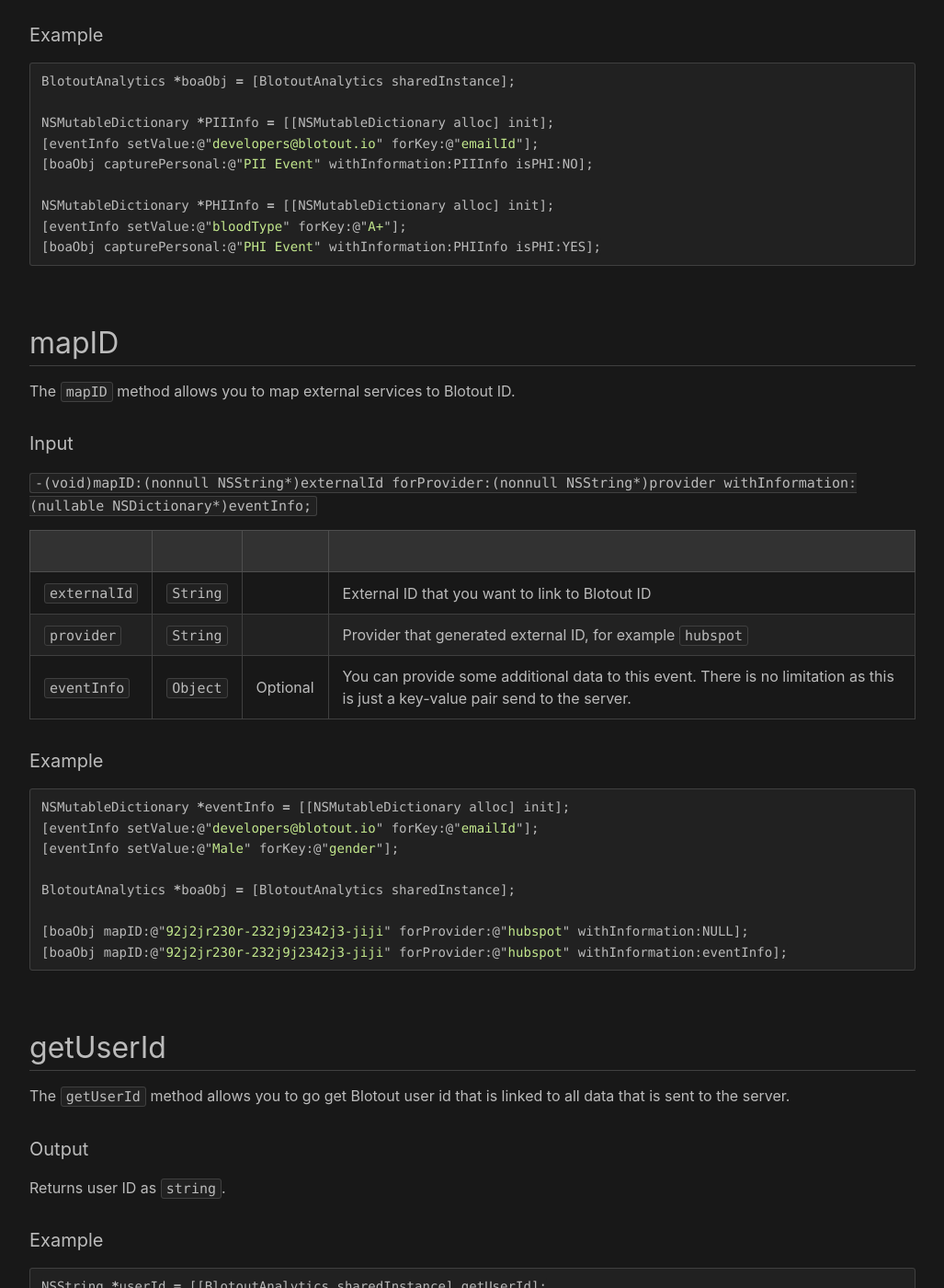
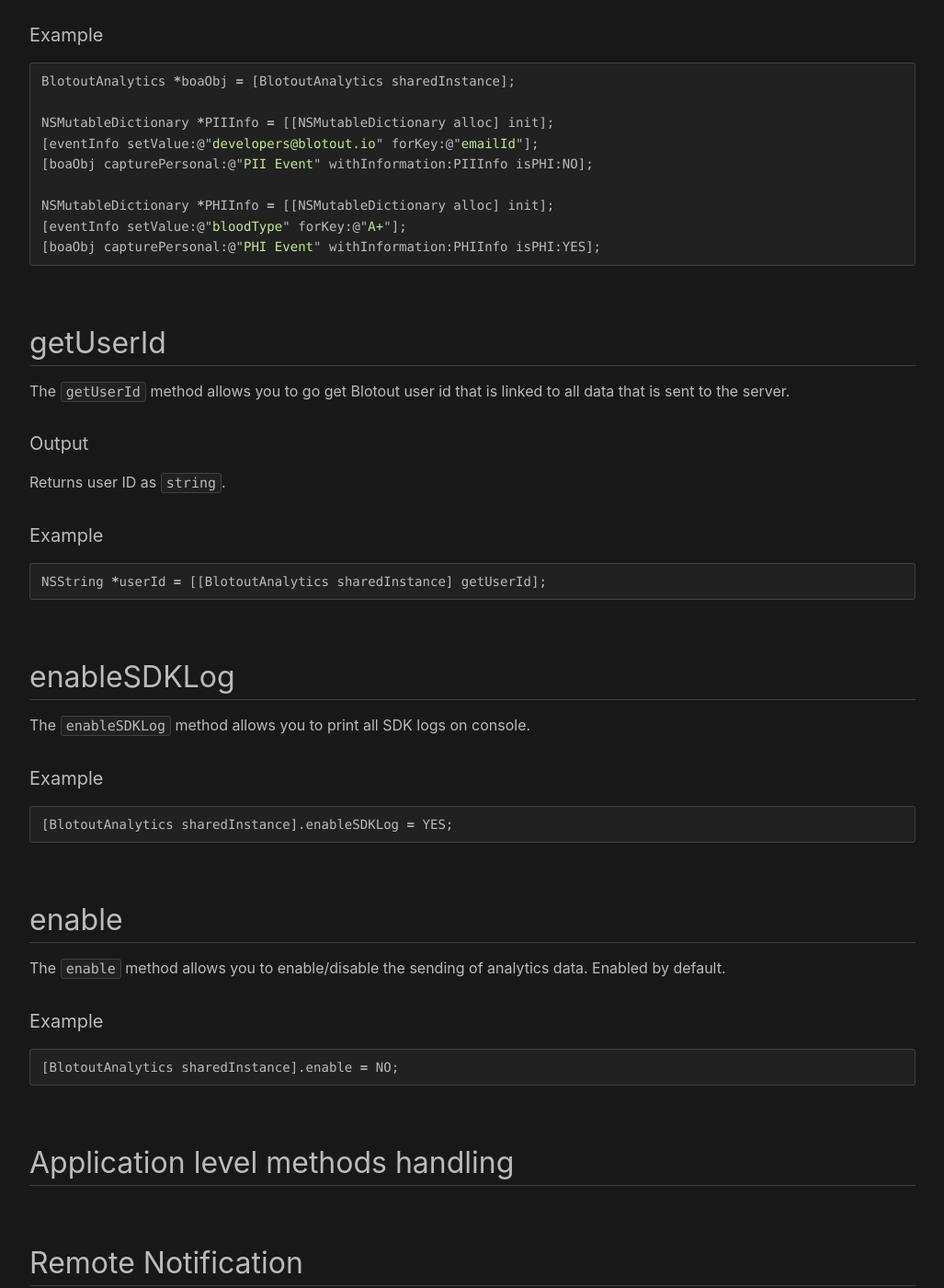
Before and after one commit to blotoutio/sdk-ios, a Jekyll site: the page built from docs/basic_apis.md, in a window 1280 px wide and 1400 px high, scrolled down 2153 px. Shown: the whole window at 92% size, without its empty margins (126-1153 px from the left). Built offline with Jekyll 4.4.1, drawn with Linux system fonts in a browser that asks for light colours; our own code applies the rules of GitHub Pages for plain Markdown files.

Commit message:
Updates mapID to the latest
Resolves #3

````diff
--- a/docs/api.md
+++ b/docs/basic_apis.md
@@ -69,31 +69,6 @@ NSMutableDictionary *PIIInfo = [[NSMutableDictionary alloc] init];
 NSMutableDictionary *PHIInfo = [[NSMutableDictionary alloc] init];
 [eventInfo setValue:@"bloodType" forKey:@"A+"];
 [boaObj capturePersonal:@"PHI Event" withInformation:PHIInfo isPHI:YES];
-```
-
-
-## mapID
-The `mapID` method allows you to map external services to Blotout ID.
-
-#### Input
-`-(void)mapID:(nonnull NSString*)externalId forProvider:(nonnull NSString*)provider withInformation:(nullable NSDictionary*)eventInfo;`
-
-|||||
-|---|---|---|---|
-| `externalId` | `String` |  | External ID that you want to link to Blotout ID |
-| `provider` | `String` |  | Provider that generated external ID, for example `hubspot` |
-| `eventInfo` | `Object` | Optional | You can provide some additional data to this event. There is no limitation as this is just a key-value pair send to the server. |
-
-#### Example
-```js
-NSMutableDictionary *eventInfo = [[NSMutableDictionary alloc] init];
-[eventInfo setValue:@"developers@blotout.io" forKey:@"emailId"];
-[eventInfo setValue:@"Male" forKey:@"gender"];
-
-BlotoutAnalytics *boaObj = [BlotoutAnalytics sharedInstance];
-
-[boaObj mapID:@"92j2jr230r-232j9j2342j3-jiji" forProvider:@"hubspot" withInformation:NULL];
-[boaObj mapID:@"92j2jr230r-232j9j2342j3-jiji" forProvider:@"hubspot" withInformation:eventInfo];
 ```
 
 ## getUserId
````
Also changed, not shown: docs/defined_events.md (added, +36 -0 lines), 4 other files.
